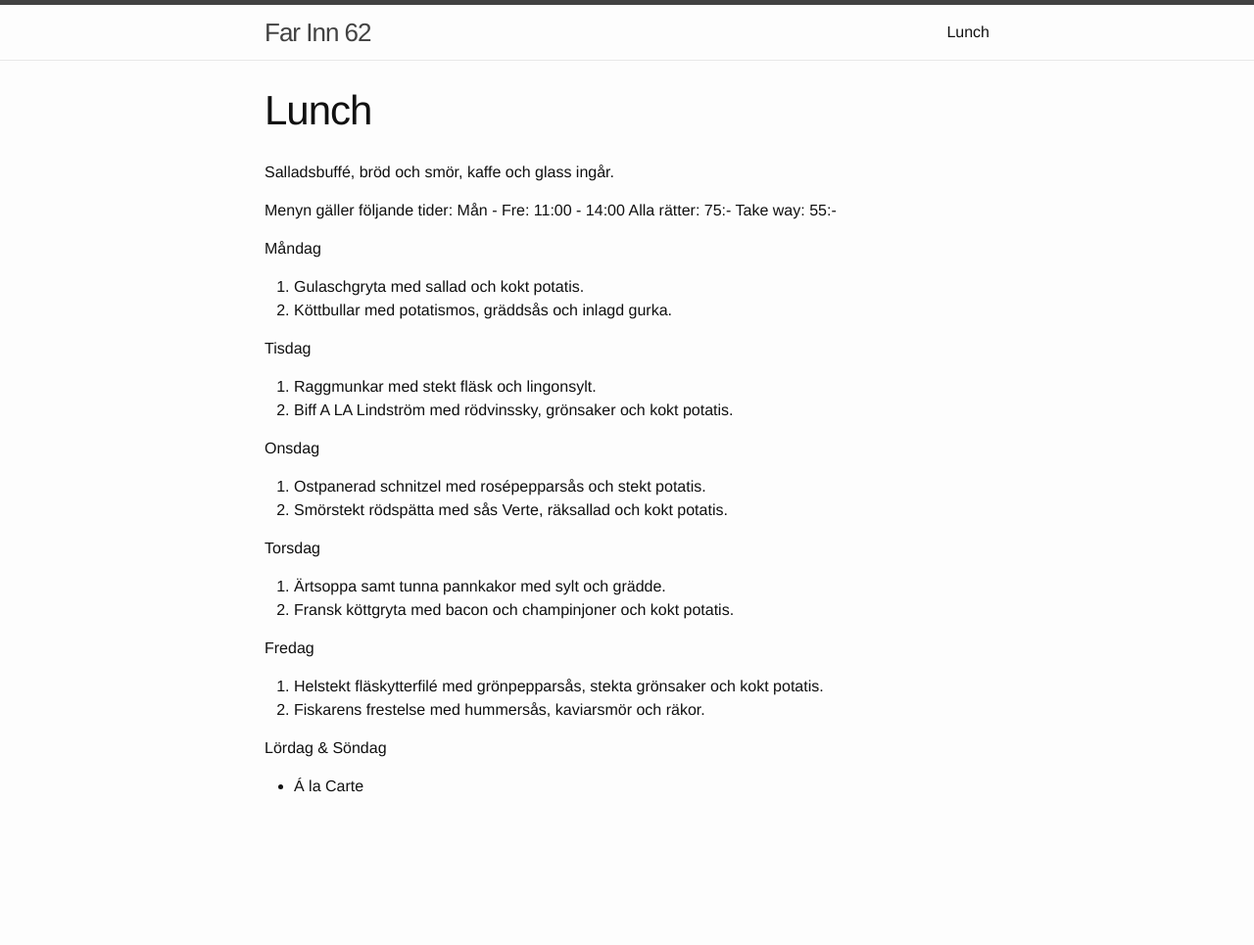
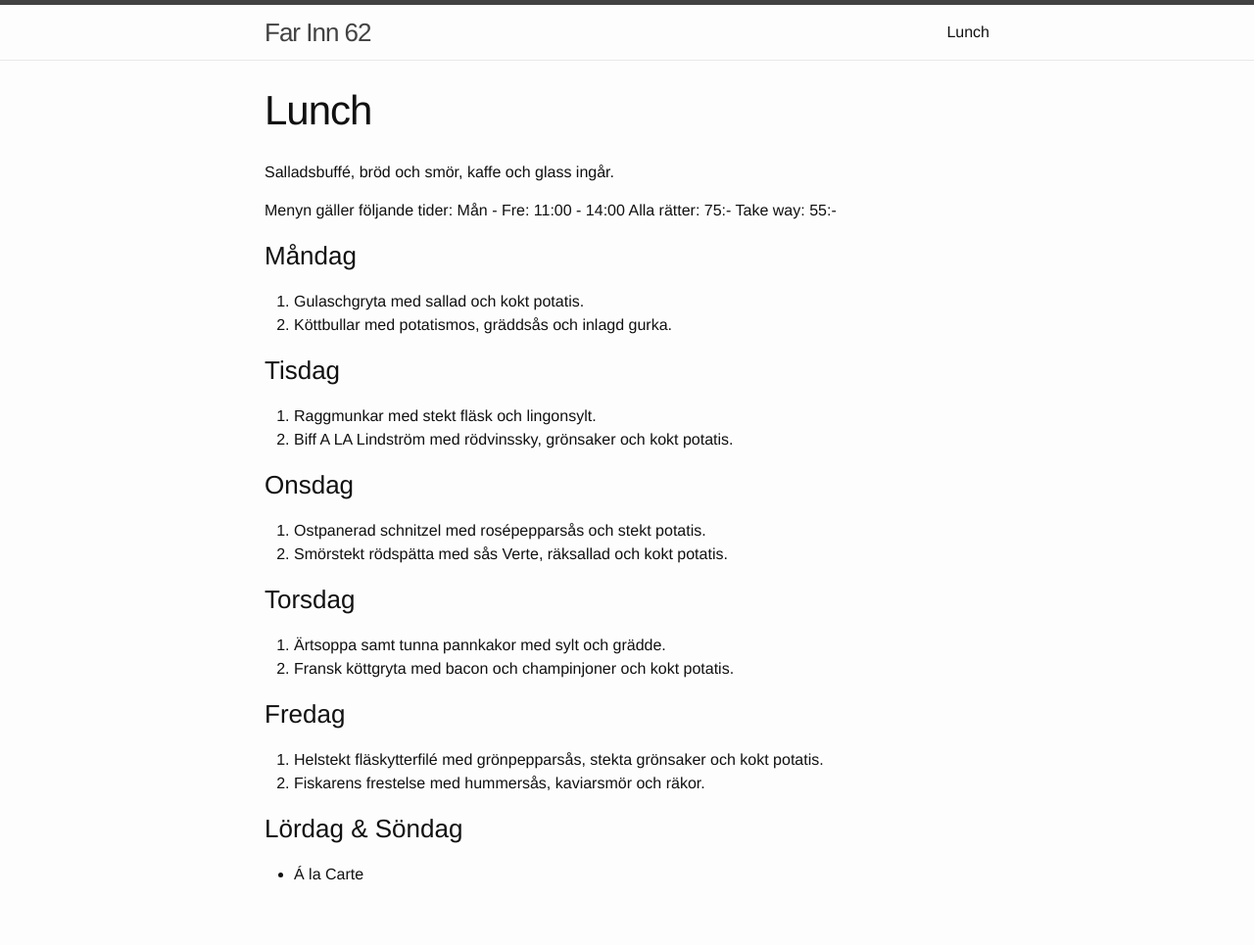
Before and after one commit to FarInn62/farinn62.github.io, a Jekyll site: the page built from lunch.md, in a window 1280 px wide. Shown: the whole page at 98% size. Built offline with Jekyll 4.4.1, drawn with Linux system fonts in a browser that asks for light colours; before the commit the page ends 900 px from its top, so only the background shows below that.

```diff
--- a/lunch.md
+++ b/lunch.md
@@ -7,36 +7,38 @@ published: true
 
 
 
+
 Salladsbuffé, bröd och smör, kaffe och glass ingår.
 
 Menyn gäller följande tider:
 Mån - Fre: 11:00 - 14:00
 Alla rätter: 75:- Take way: 55:-
 
-Måndag
+### Måndag
 
 1.	Gulaschgryta med sallad och kokt potatis.
 2.	Köttbullar med potatismos, gräddsås och inlagd gurka.
 
-Tisdag
+### Tisdag
 
 1.	Raggmunkar  med stekt fläsk och lingonsylt.
 2.	Biff A LA Lindström med rödvinssky, grönsaker och kokt potatis.
 
-Onsdag
+### Onsdag
 
 1.	Ostpanerad schnitzel med rosépepparsås och stekt potatis.
 2.	Smörstekt rödspätta med sås Verte, räksallad och kokt potatis.
 
-Torsdag
+### Torsdag
 
 1.	Ärtsoppa  samt tunna pannkakor med sylt och grädde.
 2.	Fransk köttgryta med bacon och champinjoner och kokt potatis.
 
-Fredag
+### Fredag
 
 1.	Helstekt fläskytterfilé med grönpepparsås, stekta grönsaker och kokt potatis.
 2.	Fiskarens frestelse med hummersås, kaviarsmör och räkor.
 
-Lördag & Söndag
+### Lördag & Söndag
+
 * Á la Carte
```
